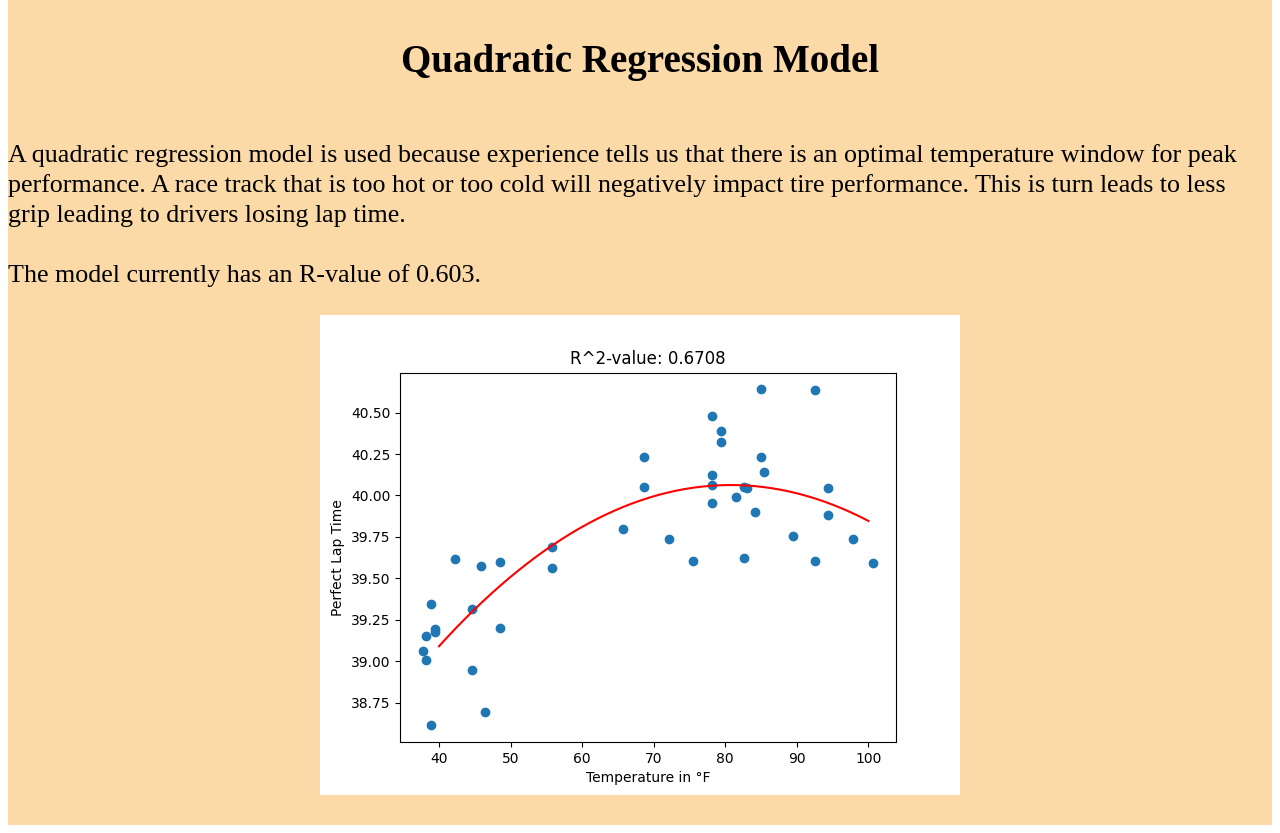
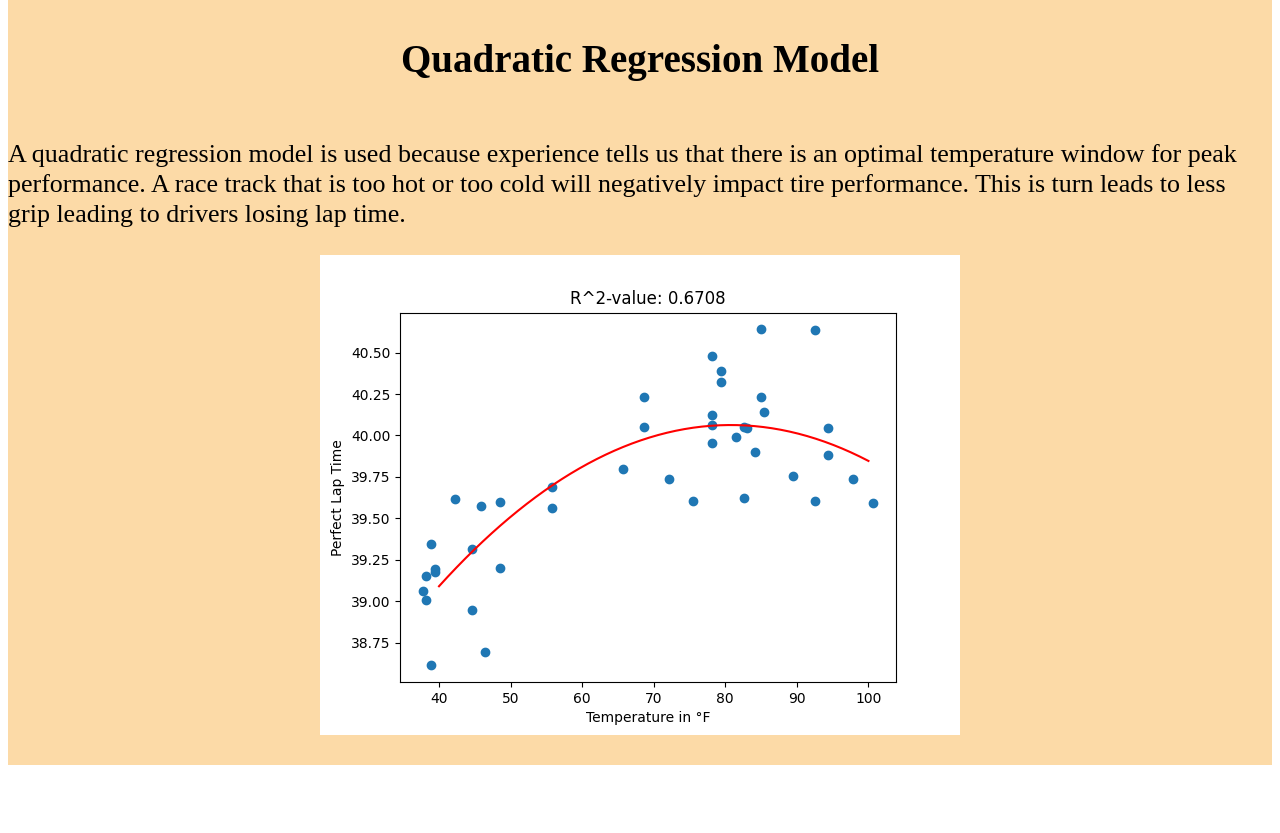
Before and after one commit to AlexanderBlake/Perfect-Lap, a React (Create React App) app in the folder client/: page /about in a window 1280 px wide. Shown: the part 1220-2053 px from the top of the page. After the commit the page ends 1993 px from the top, so only its background shows below. Built offline with nearby package versions, Linux system fonts and the light colour scheme.

Commit message:
R^2 Value updated

```diff
--- a/client/src/pages/about.js
+++ b/client/src/pages/about.js
@@ -24,8 +24,7 @@ const About = () => {
             </p>
 
             <h2>Quadratic Regression Model</h2>
-            <p>A quadratic regression model is used because experience tells us that there is an optimal temperature window for peak performance. A race track that is too hot or too cold will negatively impact tire performance. This is turn leads to less grip leading to drivers losing lap time.<br></br><br></br>
-            The model currently has an R-value of 0.603.<br></br>
+            <p>A quadratic regression model is used because experience tells us that there is an optimal temperature window for peak performance. A race track that is too hot or too cold will negatively impact tire performance. This is turn leads to less grip leading to drivers losing lap time.<br></br>
             </p>
 
             <img src={plot} alt="Regression Plot" /><br></br>
```
Also changed, not shown: 1 other file (tests, documents, lock files or other folders).
